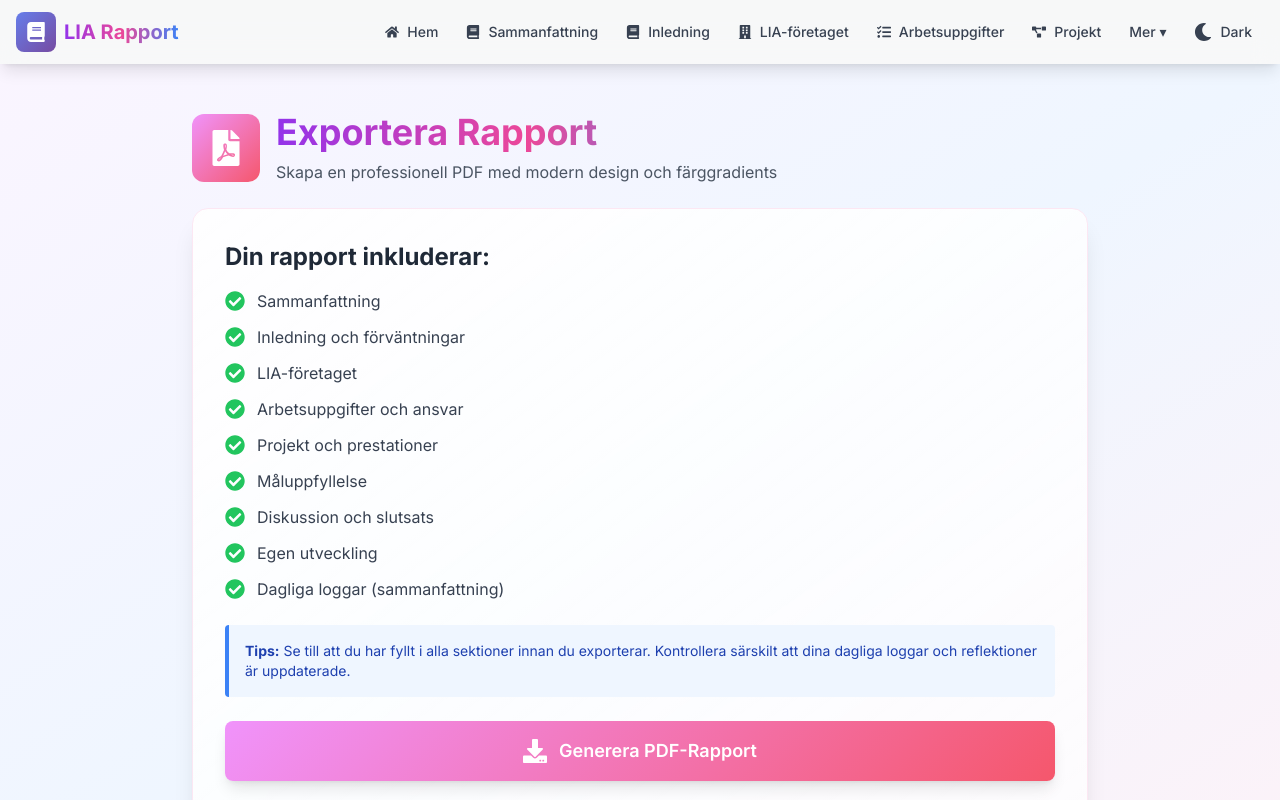
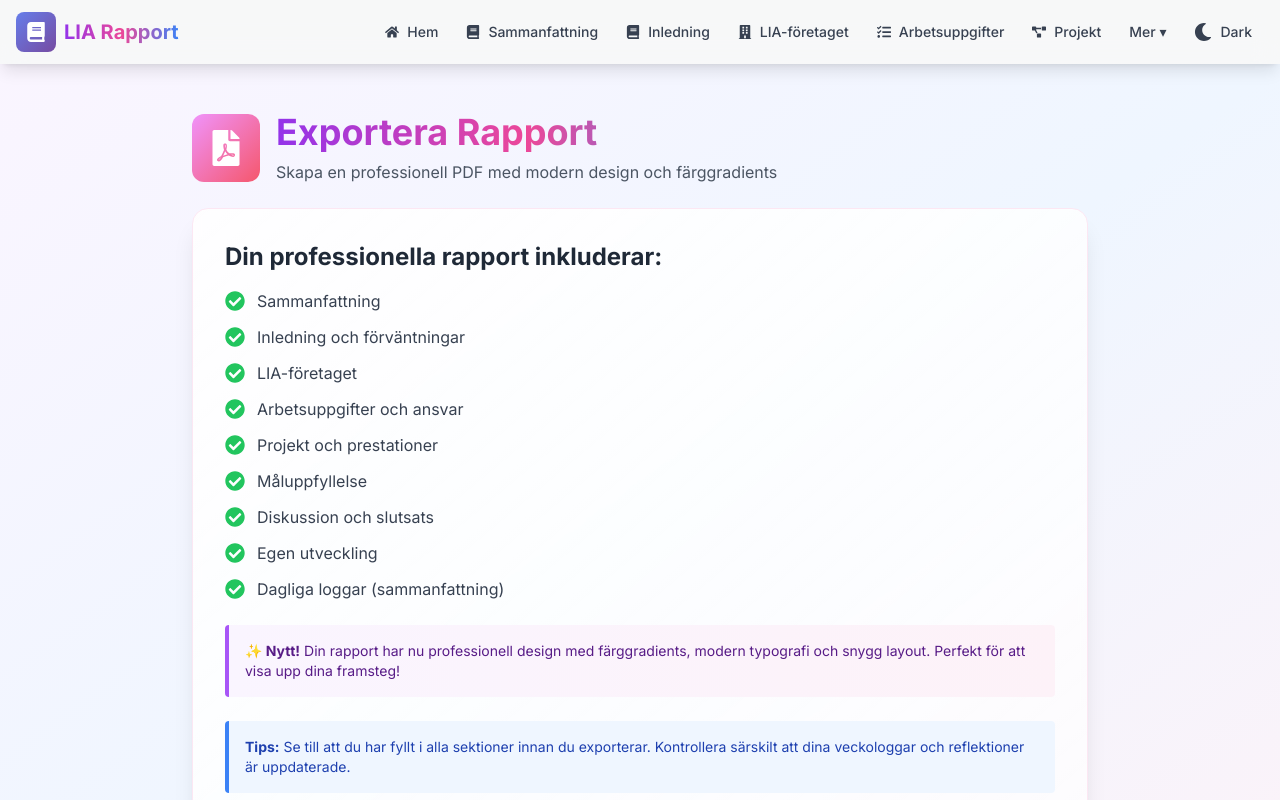
Before and after one commit to justin-Attinoto-Coder/LIA-rapport, a Next.js app: page /export in a window 1280 px wide. Shown: the top 800 px of the page. Built offline with nearby package versions, Linux system fonts and the light colour scheme.

Commit message:
feat: Implement PDF generation enhancements with improved layout and styling for better presentation

```diff
--- a/src/app/export/page.tsx
+++ b/src/app/export/page.tsx
@@ -371,9 +371,11 @@ export default function ExportPage() {
           </div>
         </div>
 
-        <div className="card-gradient section-card p-8 border border-pink-100 space-y-6">
+        <div className="card-gradient section-card p-8 border border-pink-100 dark:border-pink-900 space-y-6">
           <div className="space-y-4">
-            <h2 className="text-2xl font-bold text-gray-800">Din rapport inkluderar:</h2>
+            <h2 className="text-2xl font-bold text-gray-800 dark:text-gray-100">
+              Din professionella rapport inkluderar:
+            </h2>
             <ul className="space-y-3">
               {[
                 'Sammanfattning',
@@ -391,7 +393,7 @@ export default function ExportPage() {
                   initial={{ opacity: 0, x: -20 }}
                   animate={{ opacity: 1, x: 0 }}
                   transition={{ duration: 0.3, delay: index * 0.1 }}
-                  className="flex items-center space-x-3 text-gray-700"
+                  className="flex items-center space-x-3 text-gray-700 dark:text-gray-300"
                 >
                   <FaCheckCircle className="text-green-500 text-xl" />
                   <span>{item}</span>
@@ -400,14 +402,19 @@ export default function ExportPage() {
             </ul>
           </div>
 
-          <div className="bg-blue-50 border-l-4 border-blue-500 p-4 rounded">
-            <p className="text-sm text-blue-800">
-              <strong>Tips:</strong> Se till att du har fyllt i alla sektioner innan du exporterar.
-              Kontrollera särskilt att dina dagliga loggar och reflektioner är uppdaterade.
+          <div className="bg-gradient-to-r from-purple-50 to-pink-50 dark:from-purple-900/20 dark:to-pink-900/20 border-l-4 border-purple-500 p-4 rounded">
+            <p className="text-sm text-purple-900 dark:text-purple-200">
+              <strong>✨ Nytt!</strong> Din rapport har nu professionell design med färggradients,
+              modern typografi och snygg layout. Perfekt för att visa upp dina framsteg!
             </p>
           </div>
 
-          <button
+          <div className="bg-blue-50 dark:bg-blue-900/20 border-l-4 border-blue-500 p-4 rounded">
+            <p className="text-sm text-blue-800 dark:text-blue-200">
+              <strong>Tips:</strong> Se till att du har fyllt i alla sektioner innan du exporterar.
+              Kontrollera särskilt att dina veckologgar och reflektioner är uppdaterade.
+            </p>
+          </div>          <button
             onClick={generatePDF}
             className="w-full py-4 bg-gradient-secondary text-white rounded-lg font-semibold text-lg shadow-lg hover:shadow-xl transform hover:-translate-y-1 transition-all duration-300 flex items-center justify-center space-x-3"
           >
```
